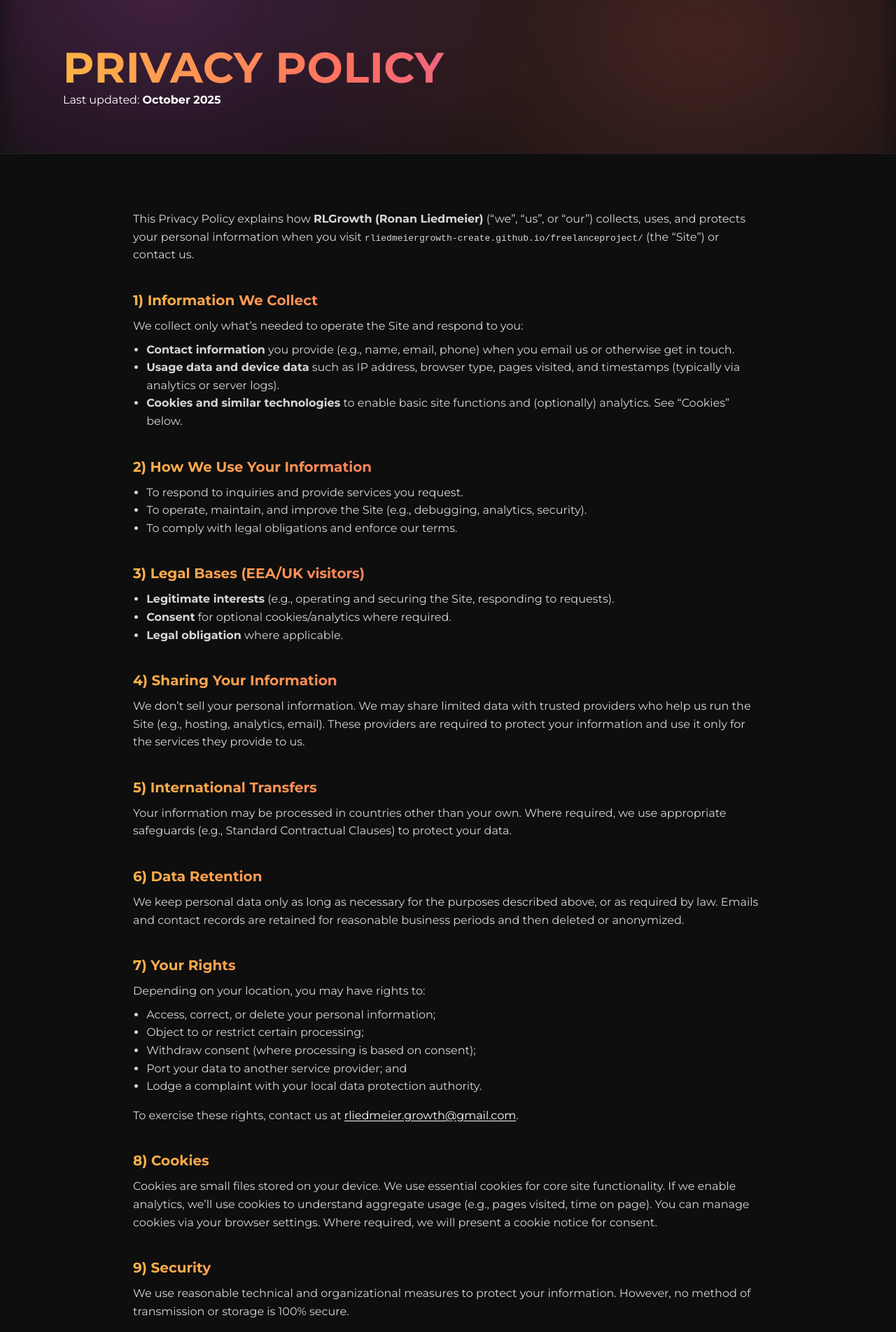
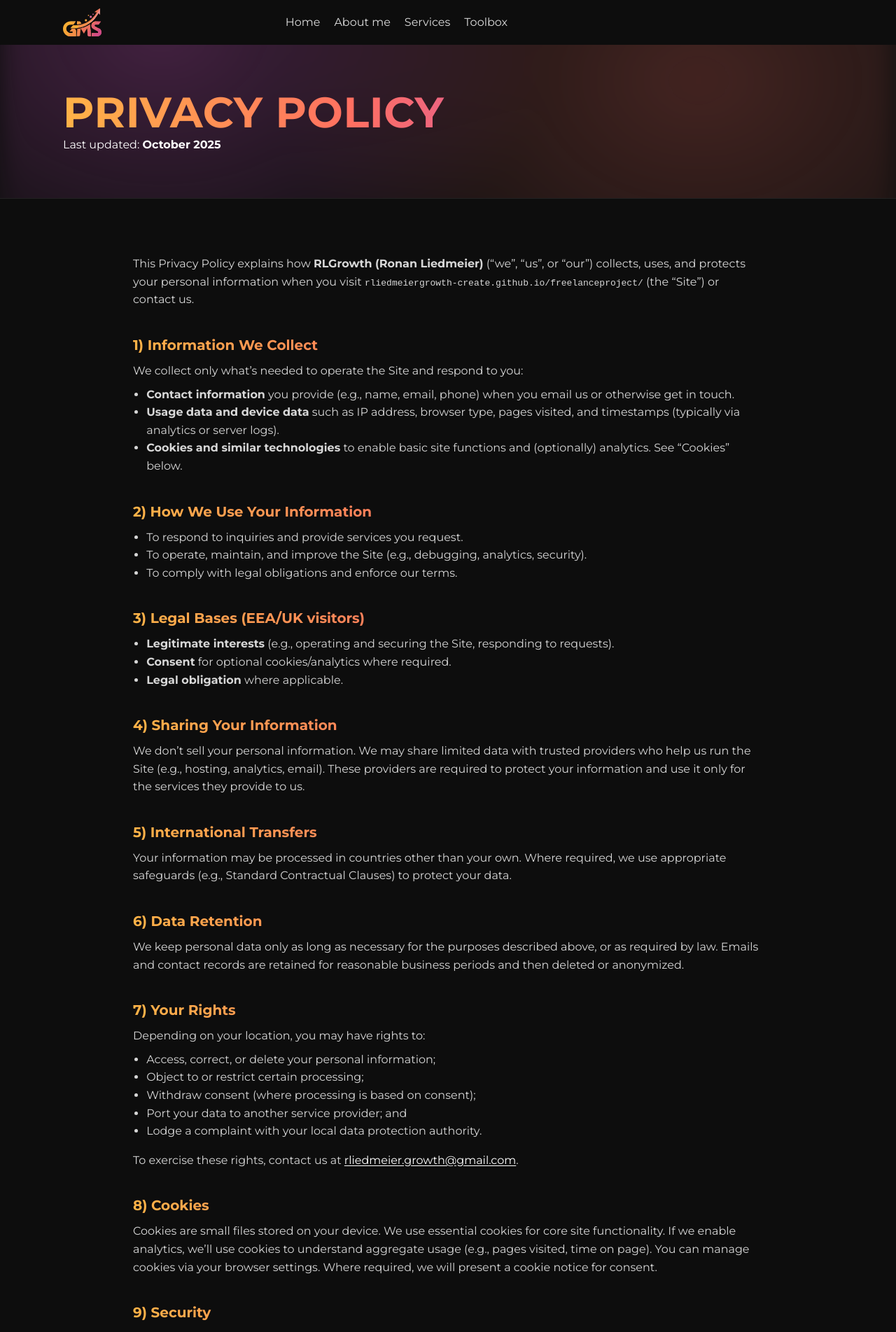
Before and after one commit to rliedmeiergrowth-create/freelanceproject, a Jekyll site: the page privacy.html, which Jekyll copies as it is, in a window 1280 px wide. Shown: the top 1903 px of the page at 70% size. Built offline with Jekyll 4.4.1, drawn with Linux system fonts in a browser that asks for light colours.

Commit message:
Update privacy.html

```diff
--- a/privacy.html
+++ b/privacy.html
@@ -22,7 +22,42 @@
   </style>
 </head>
 <body>
+<!-- ===== Sticky Navbar ===== -->
+<a id="top"></a>
+<header class="site-nav" role="navigation" aria-label="Primary">
+  <div class="container nav-inner">
 
+    <a class="nav-brand" href="index.html" aria-label="Growth Marketing Solutions — Home">
+  <img src="assets/GMS_Logo.svg" alt="Growth Marketing Solutions logo">
+</a>
+
+
+    <nav class="nav-links" aria-label="Site">
+      <a href="#top">Home</a>
+      <a href="about.html">About me</a>
+      <a href="#services">Services</a>
+      <a href="https://growthmarketing.solutions/toolbox" target="_blank" rel="noopener">Toolbox</a>
+    </nav>
+
+    <!-- CTA only shows after scroll on desktop -->
+    <a class="btn btn-fill nav-cta" href="about.html">Get to know me</a>
+
+    <!-- Mobile hamburger -->
+    <button class="nav-burger" aria-expanded="false" aria-controls="nav-drawer" aria-label="Toggle menu">
+      <span></span><span></span><span></span>
+    </button>
+  </div>
+
+  <!-- Mobile drawer -->
+  <div class="nav-drawer" id="nav-drawer">
+    <nav class="nav-drawer-links">
+      <a href="#top">Home</a>
+      <a href="about.html">About me</a>
+      <a href="#services">Services</a>
+      <a href="https://growthmarketing.solutions/toolbox" target="_blank" rel="noopener">Toolbox</a>
+      <a class="btn btn-fill drawer-cta" href="about.html">Get to know me</a>
+    </nav>
+  </div>
   <header class="hero" style="min-height: 220px;">
     <div class="container hero-inner" style="padding: 36px 0;">
       <h1>Privacy Policy</h1>
```
